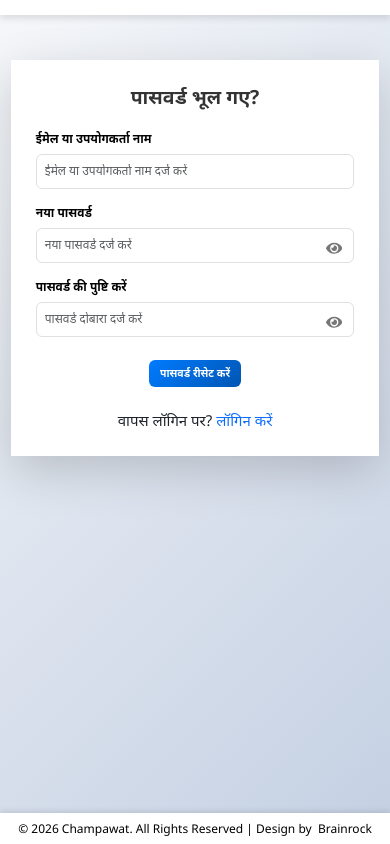
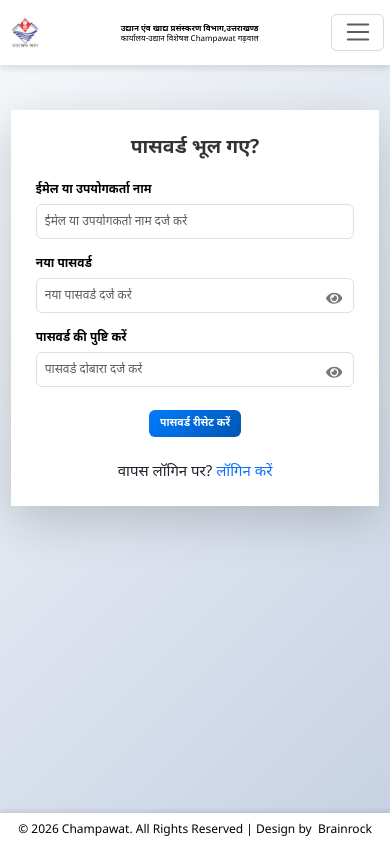
Before and after one commit to VAIBHAVTOMAR321/HorticultureChampawat, a React (Create React App) app: page /ForgotPassword in a window 390 px wide. Built offline with nearby package versions, Linux system fonts and the light colour scheme.

Commit message:
style added

```diff
--- a/src/assets/css/NavBar.css
+++ b/src/assets/css/NavBar.css
@@ -142,7 +142,7 @@ img.logo-wecd {
     }
 
     .awc-mob-responsive {
-        padding: var(--gov-space-150)var(--gov-space-150) var(--gov-space-150) var(--gov-space-150) !important;
+        padding: var(--gov-space-150) var(--gov-space-150) !important;
     }
 
 }
--- a/src/componets/all_login/Login.js
+++ b/src/componets/all_login/Login.js
@@ -323,7 +323,7 @@ export default function Login() {
     <div className="login-page">
       <Container>
         <Row className="justify-content-center align-items-center">
-          <Col md={10} lg={8} xl={6} className="mt-5">
+          <Col md={10} lg={8} xl={6} className="mt-2">
             <div className="login-container shadow-lg">
               <Row className="g-0">
                 <Col md={6} className="login-image d-none d-md-block">
--- a/src/custom/style.css
+++ b/src/custom/style.css
@@ -158,12 +158,36 @@ label.reset-label{
      line-height: 12px !important;
 
    }
-    .awc-mob-responsive{
-   display:none !important;
-  }
-  .login-page .awc-mob-responsive {
-    display: block !important;
-  }
+ .awc-mob-responsive {
+   display: flex !important;
+   flex-wrap: wrap;
+   align-items: center;
+   justify-content: space-between;
+   column-gap: var(--gov-space-100);
+   row-gap: var(--gov-space-100);
+ }
+
+ .awc-mob-responsive .awc-title {
+   flex: 1 1 auto;
+   min-width: 0;
+   font-size: var(--gov-space-200) !important;
+   line-height: 1.3;
+ }
+
+ .awc-mob-responsive .awc-subtitle,
+ .awc-mob-responsive .br-span {
+   font-size: var(--gov-space-200) !important;
+   line-height: 1.3;
+ }
+
+ .awc-mob-responsive img.logo-wecd {
+   width: 38px;
+   margin-right: 4px;
+ }
+
+ .awc-mob-responsive .navbar-collapse {
+   flex-basis: 100%;
+ }
 }
 
 /* Chart Tooltip Styles */
```
